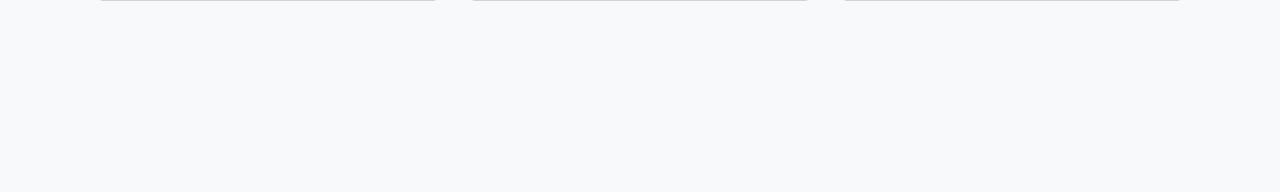
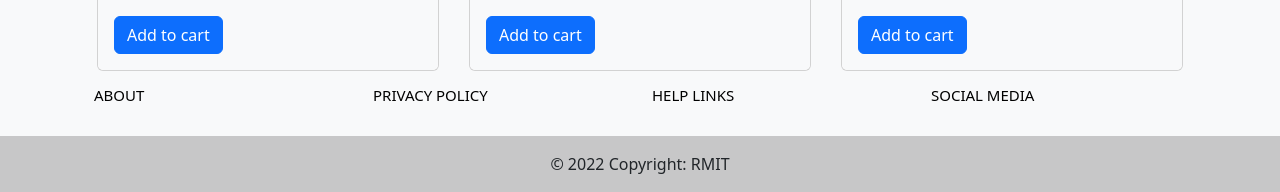
Before and after one commit to ThaiHoangDang/Lazada-Website, a PHP site: page /homepageTest2.php in a window 1280 px wide. Shown: the part 3258-3450 px from the top of the page. Before the commit the page ends 3259 px from the top, so only its background shows below. Run offline with PHP 8.4, Linux system fonts and the light colour scheme.

Commit message:
seperate headerfooter file

```diff
--- /dev/null
+++ b/html/Homepage/footer.html
@@ -0,0 +1,60 @@
+<!doctype html>
+<html lang="en">
+  <head>
+    <meta charset="utf-8">
+    <meta name="viewport" content="width=device-width, initial-scale=1">
+    <title>Bootstrap demo</title>
+    <link href="https://cdn.jsdelivr.net/npm/bootstrap@5.2.0/dist/css/bootstrap.min.css" rel="stylesheet" integrity="sha384-gH2yIJqKdNHPEq0n4Mqa/HGKIhSkIHeL5AyhkYV8i59U5AR6csBvApHHNl/vI1Bx" crossorigin="anonymous">
+    <link rel="stylesheet" href="../../css/homepage/header.css">
+</head>
+  <body>
+    <script src="https://cdn.jsdelivr.net/npm/bootstrap@5.2.0/dist/js/bootstrap.bundle.min.js" integrity="sha384-A3rJD856KowSb7dwlZdYEkO39Gagi7vIsF0jrRAoQmDKKtQBHUuLZ9AsSv4jD4Xa" crossorigin="anonymous"></script>
+    <footer class="bg-light text-center text-lg-start">
+        <!-- Grid container -->
+        <div class="container p-4">
+          <!--Grid row-->
+          <div class="row">
+            <!--Grid column-->
+            <div class="col-lg-3 col-md-6 mb-4 mb-md-0" >
+              <a href="#"><h5 class="text-uppercase">About</h5></a>
+
+              </ul>
+            </div>
+            <!--Grid column-->
+
+            <!--Grid column-->
+            <div class="col-lg-3 col-md-6 mb-4 mb-md-0">
+              <a href="#"><h5 class="text-uppercase mb-0">Privacy policy</h5></a>
+
+            </div>
+            <!--Grid column-->
+
+            <!--Grid column-->
+            <div class="col-lg-3 col-md-6 mb-4 mb-md-0">
+              <a href="#"><h5 class="text-uppercase">Help links</h5></a>
+            </div>
+            <!--Grid column-->
+            <div class="col-lg-3 col-md-6 mb-4 mb-md-0">
+              <a href="#"><h5 class="text-uppercase">Social media</h5></a>
+            </div>
+
+            <!--Grid column-->
+
+
+
+            </div>
+            <!--Grid column-->
+          </div>
+          <!--Grid row-->
+        </div>
+        <!-- Grid container -->
+
+        <!-- Copyright -->
+        <div class="text-center p-3" style="background-color: rgba(0, 0, 0, 0.2);">
+          © 2022 Copyright:
+          <a class="text-dark" href="https://mdbootstrap.com/">RMIT</a>
+        </div>
+        <!-- Copyright -->
+      </footer>
+</body>
+</html>
--- /dev/null
+++ b/html/Homepage/header.html
@@ -0,0 +1,37 @@
+<!doctype html>
+<html lang="en">
+  <head>
+    <meta charset="utf-8">
+    <meta name="viewport" content="width=device-width, initial-scale=1">
+    <title>Bootstrap demo</title>
+    <link href="https://cdn.jsdelivr.net/npm/bootstrap@5.2.0/dist/css/bootstrap.min.css" rel="stylesheet" integrity="sha384-gH2yIJqKdNHPEq0n4Mqa/HGKIhSkIHeL5AyhkYV8i59U5AR6csBvApHHNl/vI1Bx" crossorigin="anonymous">
+    <link rel="stylesheet" href="../../css/homepage/headerfooter.css">
+</head>
+  <body>
+    <script src="https://cdn.jsdelivr.net/npm/bootstrap@5.2.0/dist/js/bootstrap.bundle.min.js" integrity="sha384-A3rJD856KowSb7dwlZdYEkO39Gagi7vIsF0jrRAoQmDKKtQBHUuLZ9AsSv4jD4Xa" crossorigin="anonymous"></script>
+    <nav class="navbar navbar-expand-lg">
+        <div class="container-fluid">
+          <a class="navbar-brand" href="#">Lazada</a>
+          <button class="navbar-toggler" type="button" data-bs-toggle="collapse" data-bs-target="#navbarSupportedContent" aria-controls="navbarSupportedContent" aria-expanded="false" aria-label="Toggle navigation">
+            <span class="navbar-toggler-icon"></span>
+          </button>
+          <div class="collapse navbar-collapse" id="navbarSupportedContent">
+            <form class="d-flex" role="search">
+              <input class="form-control me-2" type="search" placeholder="Search" aria-label="Search">
+              <button class="btn btn-outline-success" type="submit">Search</button>
+            </form>
+            <ul class="navbar-nav me-auto mb-2 mb-lg-0">
+              <li class="nav-item">
+                <a class="nav-link active" aria-current="page" href="#">Home</a>
+              </li>
+              <li class="nav-item">
+                <a class="nav-link active" aria-current="page" href="#">Cart</a>
+              </li>
+              <li class="nav-item">
+                <a class="nav-link active" aria-current="page" href="#">Account</a>
+            </ul>
+          </div>
+        </div>
+    </nav>
+  </body>
+</html>
--- a/html/Homepage/headerfooter.html
+++ b/html/Homepage/headerfooter.html
@@ -5,7 +5,7 @@
     <meta name="viewport" content="width=device-width, initial-scale=1">
     <title>Bootstrap demo</title>
     <link href="https://cdn.jsdelivr.net/npm/bootstrap@5.2.0/dist/css/bootstrap.min.css" rel="stylesheet" integrity="sha384-gH2yIJqKdNHPEq0n4Mqa/HGKIhSkIHeL5AyhkYV8i59U5AR6csBvApHHNl/vI1Bx" crossorigin="anonymous">
-    <link rel="stylesheet" href="../../css/homepage/headerfooter.css">
+    <link rel="stylesheet" href="../../css/homepage/header.css">
 </head>
   <body>
     <script src="https://cdn.jsdelivr.net/npm/bootstrap@5.2.0/dist/js/bootstrap.bundle.min.js" integrity="sha384-A3rJD856KowSb7dwlZdYEkO39Gagi7vIsF0jrRAoQmDKKtQBHUuLZ9AsSv4jD4Xa" crossorigin="anonymous"></script>
--- a/html/Homepage/homepageTest2.php
+++ b/html/Homepage/homepageTest2.php
@@ -7,6 +7,7 @@
     // }
 
     $products = readcsv("../../data/product.csv");
+    include("../Homepage/header.html")
 ?>
 
 
@@ -23,7 +24,7 @@
     <body class="bg-light">
 
         <div class="container py-5">
-            <h2>Products</h2>
+            <h2 class="px-3">Products</h2>
             <div class="grid-container">
                 <?php
                     for ($i = 0; $i < 18; $i++) {
@@ -50,3 +51,7 @@
         <script src="https://cdn.jsdelivr.net/npm/bootstrap@5.2.0/dist/js/bootstrap.bundle.min.js" crossorigin="anonymous"></script>
     </body>
 </html>
+
+<?php
+    include("../Homepage/footer.html")
+?>
```
